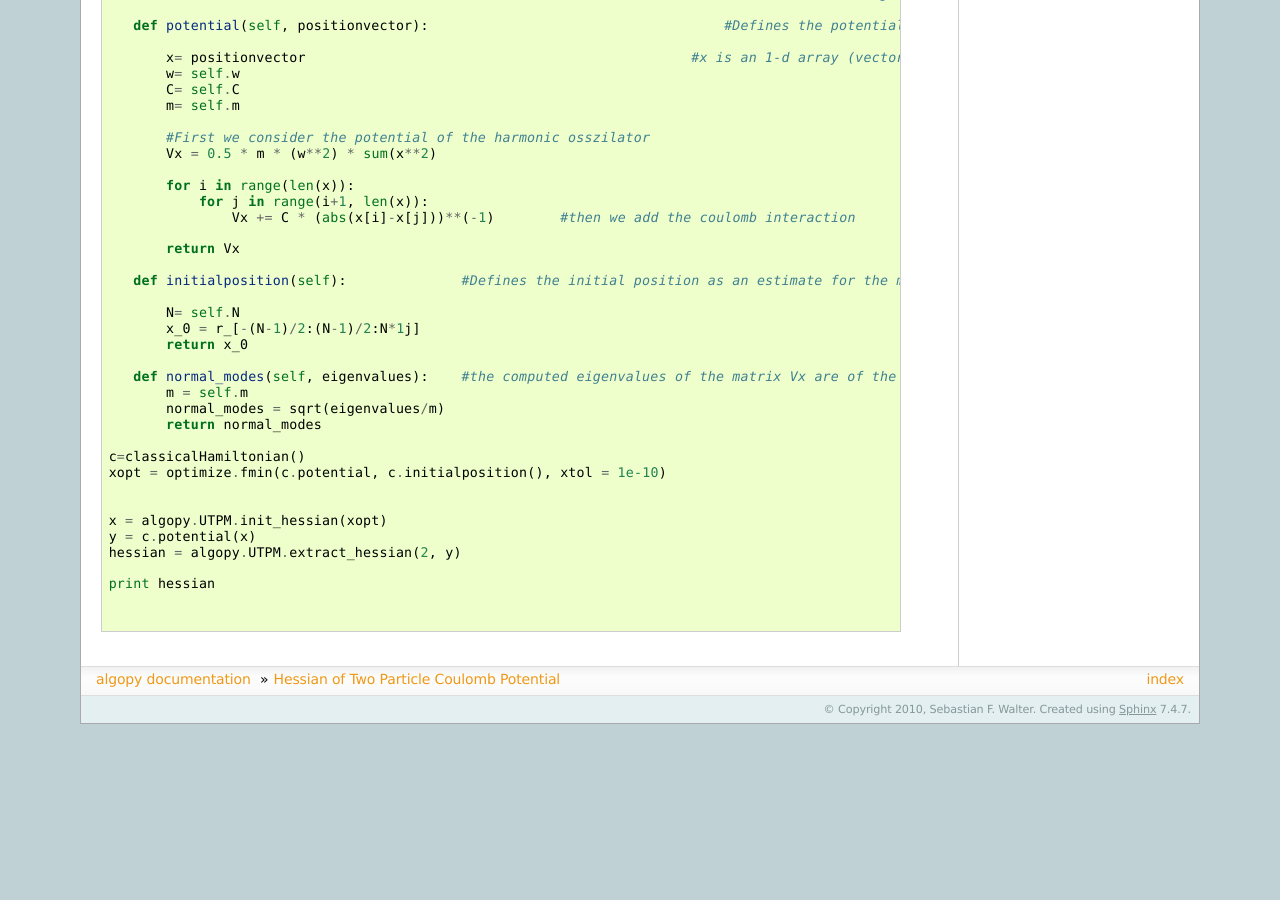
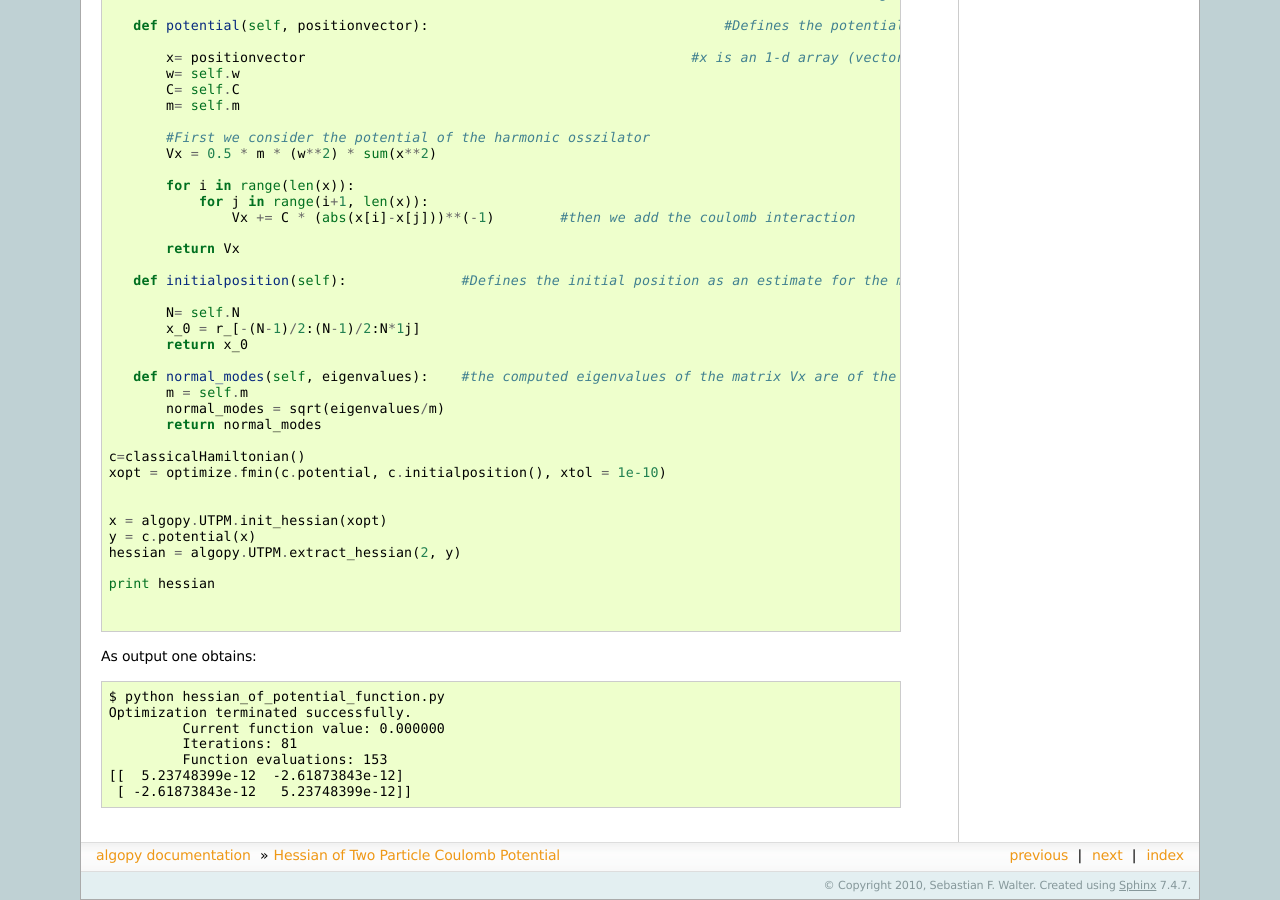
Before and after one commit to b45ch1/algopy, a Sphinx documentation site: the page built from documentation/sphinx/examples/hessian_of_potential_function.rst, in a window 1280 px wide and 900 px high, scrolled down 711 px. Built offline with Sphinx 7.4.7, drawn with Linux system fonts in a browser that asks for light colours; formulas are drawn with MathJax 3; before the commit the page ends 1435 px from its top, so only the background shows below that; some of the changed text lies outside the part shown.

Commit message:
added output of the hessian_of_potential_function example, adapted version 0.2.3 of the documenation

```diff
--- a/documentation/sphinx/examples/hessian_of_potential_function.rst
+++ b/documentation/sphinx/examples/hessian_of_potential_function.rst
@@ -7,3 +7,14 @@ http://www.mail-archive.com/numpy-discussion@scipy.org/msg28633.html
 
 .. literalinclude:: hessian_of_potential_function.py
     :lines: 0-
+
+
+As output one obtains::
+
+    $ python hessian_of_potential_function.py
+    Optimization terminated successfully.
+             Current function value: 0.000000
+             Iterations: 81
+             Function evaluations: 153
+    [[  5.23748399e-12  -2.61873843e-12]
+     [ -2.61873843e-12   5.23748399e-12]]
```
Also changed, not shown: documentation/sphinx/index.rst (+12 -3 lines).
